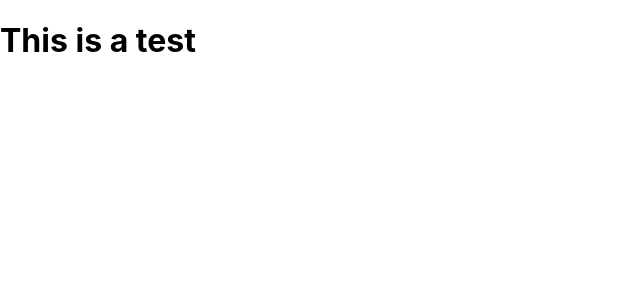
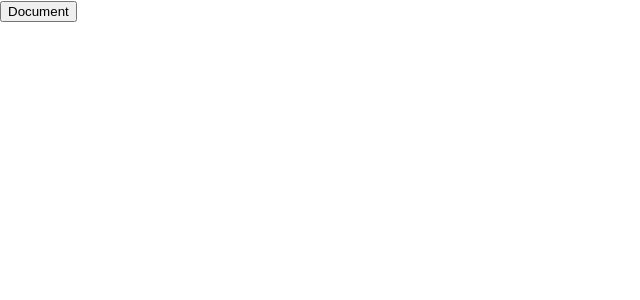
Before and after one commit to Haataja/CV-generator-frontend, a React (Create React App) app: page / in a window 1280 px wide. Shown: the top 300 px of the page, without its empty margins (0-640 px from the left). Built offline with nearby package versions, Linux system fonts and the light colour scheme.

Commit message:
Ribbon: Add ButtonToolBar and Button
Signed-off-by: Tuukkaj <juusela.tuukka@gmail.com>

```diff
--- a/src/Ribbon.js
+++ b/src/Ribbon.js
@@ -10,9 +10,15 @@ class Ribbon extends Component {
     }
 
     render() {
-        return <div>
-            <h1>This is a test</h1>
+        return (
+
+        <div>
+            <ButtonToolbar/>
+                <Button variant="primary">Document</Button>
+            <ButtonToolbar/>
         </div>
+
+        );
     }
 }
 
```
